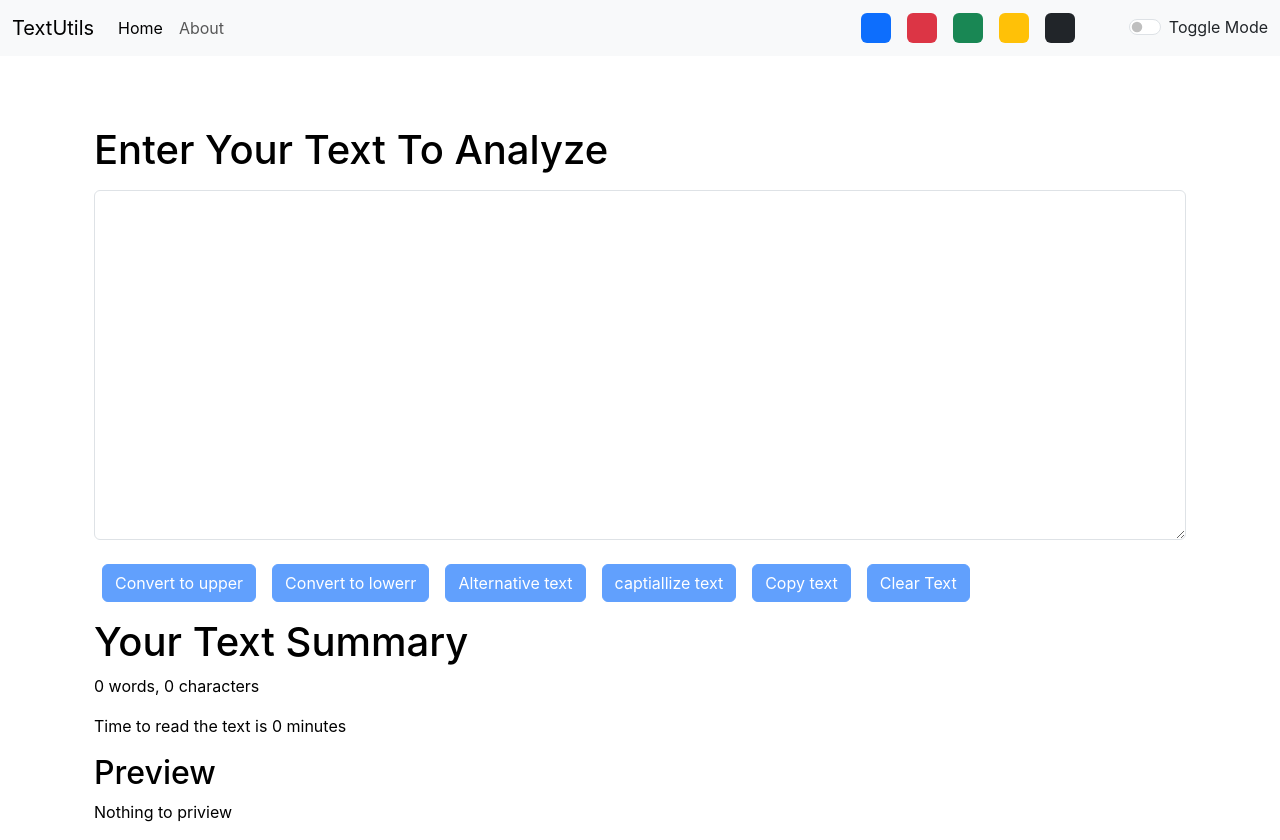
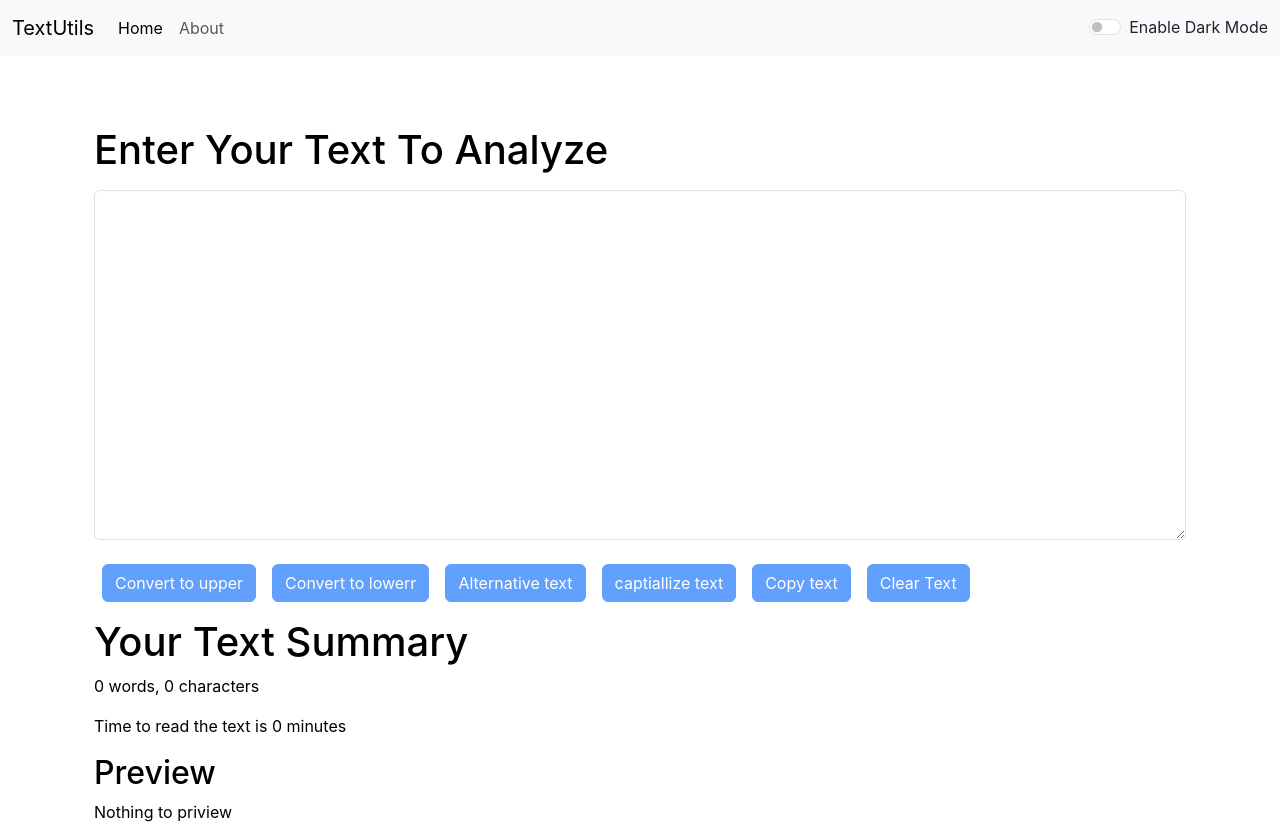
Before and after one commit to baglaaarav/TextUtils, a React (Create React App) app: page / in a window 1280 px wide. Built offline with nearby package versions, Linux system fonts and the light colour scheme.

Commit message:
this is the ultimate code for the website

```diff
--- a/src/App.js
+++ b/src/App.js
@@ -19,19 +19,7 @@ function App() {
     }, 15000);
   };
 
-
-  function removeBodyclass(){
-    document.body.classList.remove('bg-light')
-    document.body.classList.remove('bg-dark')
-    document.body.classList.remove('bg-primary')
-    document.body.classList.remove('bg-danger')
-    document.body.classList.remove('bg-sucess')
-    document.body.classList.remove('bg-warning')
-  }
-
-  const toggle = (cls) => {
-    removeBodyclass();
-    document.body.classList.add('bg-'+cls)
+  const toggle = () => {
     if (mode === "light") {
       changemode("dark");
       document.body.style.backgroundColor = "#042743";
--- a/src/components/Navbar.js
+++ b/src/components/Navbar.js
@@ -8,6 +8,7 @@ export default function Navbar(props) {
         className={`navbar navbar-expand-lg  navbar-${props.mode} bg-${props.mode}`}
       >
         <div className="container-fluid">
+          {/* <a className="navbar-brand" href="#"> */}
           <Link className="navbar-brand" to="/">
             {props.title}
           </Link>
@@ -25,26 +26,21 @@ export default function Navbar(props) {
           <div className="collapse navbar-collapse" id="navbarSupportedContent">
             <ul className="navbar-nav me-auto mb-2 mb-lg-0">
               <li className="nav-item">
+                {/* <a className="nav-link active" aria-current="page" href="#"> */}
                 <Link className="nav-link active" aria-current="page" to="/">
                   Home
                 </Link>
               </li>
               <li className="nav-item">
+                 {/* <a className="nav-link" href="/About"> */}
                 <Link className="nav-link" to="/About">
                   About
                 </Link>
               </li>
             </ul>
-            <div className="d-flex">
-              <div className="bg-primary rounded mx-2" onClick={() => {props.toggle('primary')}}  style={{height:'30px', width:"30px", cursor:'pointer'}}> </div>
-
-              <div className="bg-danger rounded mx-2" onClick={() => {props.toggle('danger')}}  style={{height:'30px', width:"30px", cursor:'pointer'}}> </div>
-              <div className="bg-success rounded mx-2" onClick={() => {props.toggle('success')}}  style={{height:'30px', width:"30px", cursor:'pointer'}}> </div>
-              <div className="bg-warning rounded mx-2" onClick={() => {props.toggle('warning')}}  style={{height:'30px', width:"30px", cursor:'pointer'}}> </div>
-              <div className="bg-dark rounded mx-2" onClick={() => {props.toggle('dark')}}  style={{height:'30px', width:"30px", cursor:'pointer'}}> </div>
-              <div className="bg-light rounded mx-2" onClick={() => {props.toggle('light')}}  style={{height:'30px', width:"30px", cursor:'pointer'}}> </div>
-            </div>
-
+            <form className="d-flex" role="search">
+              {/* <input className="form-control me-2" type="search" placeholder="Search" aria-label="Search"/>
+              <button className="btn btn-outline-success" type="submit">Search</button> */}
 
               <div className={`form-check form-switch text-${props.mode === 'light'?'dark':'light'}`}>
                 <input
@@ -52,13 +48,13 @@ export default function Navbar(props) {
                   type="checkbox"
                   role="switch"
                   id="flexSwitchCheckDefault"
-                  onClick={() => {props.toggle(null)}}
+                  onClick={props.toggle}
                 />
                 <label className="form-check-label "  htmlFor="flexSwitchCheckDefault">
-                  Toggle Mode
+                  Enable Dark Mode
                 </label>
               </div>
-
+            </form>
           </div>
         </div>
       </nav>
@@ -67,4 +63,5 @@ export default function Navbar(props) {
 }
 
 Navbar.propTypes = { title: PropTypes.string };
+// Navbar.propTypes = {title:PropTypes.string.isRequired};
 Navbar.defaultProps = { title: "this" };
```
